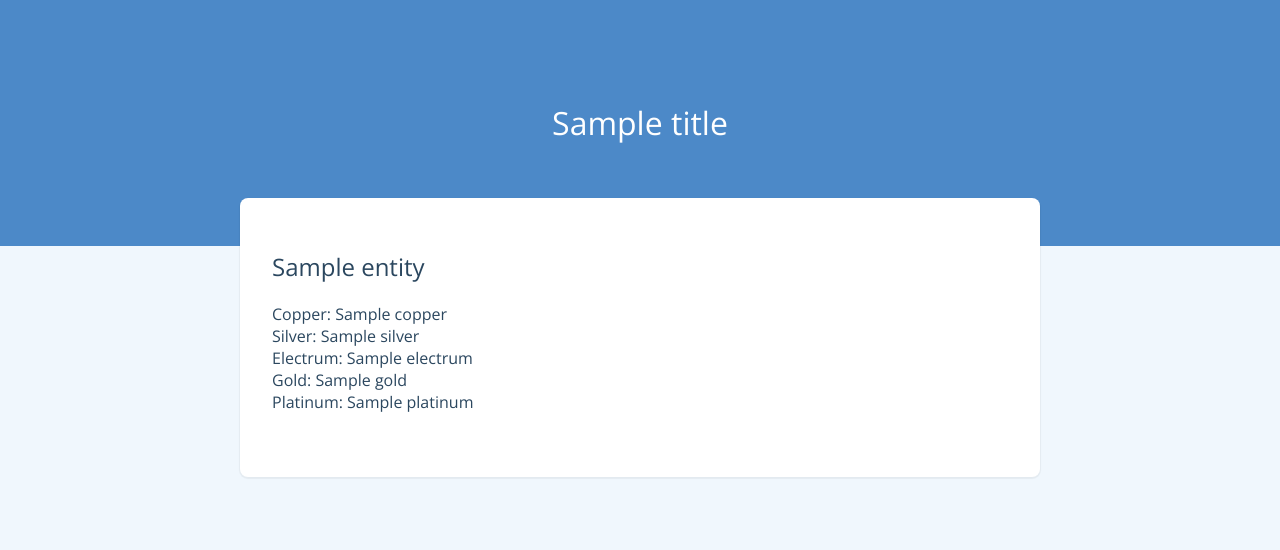
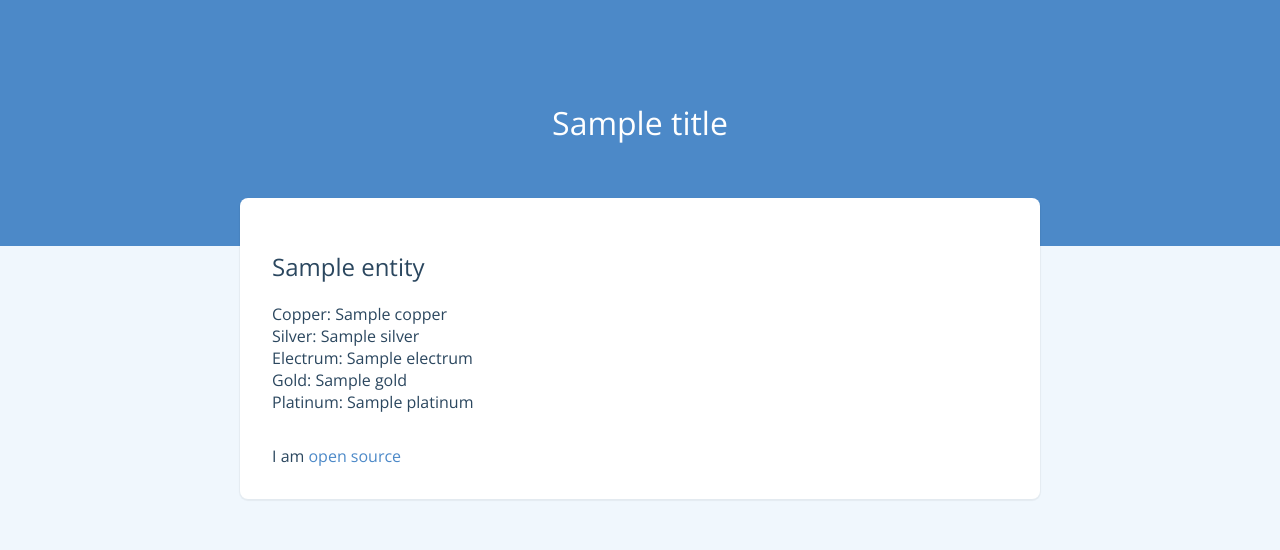
Before and after one commit to Skelmis/DnD-Money-Tracker, a Python web app: template home/templates/home.html.jinja in a window 1280 px wide. Shown: the top 550 px of the page. Run offline with Jinja, Linux system fonts and the light colour scheme; the template is opened without the code that fills it: most values are stand-ins (such as "Sample title", 1, 10 or a date in 2020).

Commit message:
feat: add repo back link

```diff
--- a/home/templates/home.html.jinja
+++ b/home/templates/home.html.jinja
@@ -15,6 +15,6 @@
                 {% if item.platinum %}Platinum: {{ item.platinum }}{% endif %}
             </section>
         {% endfor %}
-
+        I am <a href="https://github.com/Skelmis/DnD-Money-Tracker" target="_blank">open source</a>
     </div>
 {% endblock content %}
```
